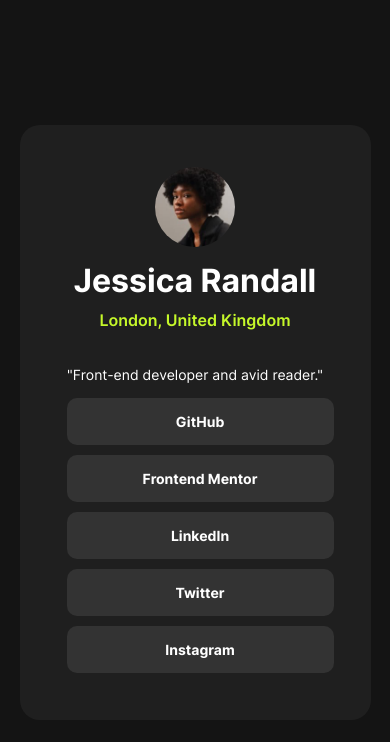
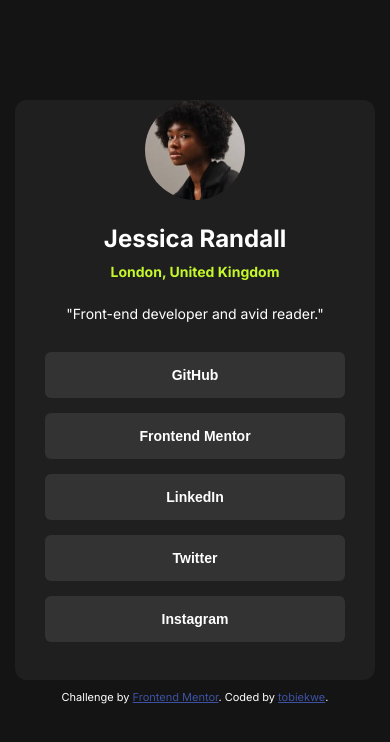
Before and after one commit to tobiekwe/social-links-profile, a plain HTML site: page index.html in a window 390 px wide. Drawn offline with Linux system fonts and the light colour scheme.

Commit message:
reverse commit

```diff
--- a/index.html
+++ b/index.html
@@ -2,41 +2,46 @@
 <html lang="en">
 <head>
   <meta charset="UTF-8">
-    <meta name="viewport" content="width=device-width, initial-scale=1.0">
-    <title>Social Link Profile</title>
-    <link rel="shortcut icon" href="favicon-32x32.png" type="image/x-icon">
+  <meta name="viewport" content="width=device-width, initial-scale=1.0"> <!-- displays site properly based on user's device -->
+
+  <link rel="icon" type="image/png" sizes="32x32" href="./assets/images/favicon-32x32.png">
+  <link rel="preconnect" href="https://fonts.googleapis.com">
+<link rel="preconnect" href="https://fonts.gstatic.com" crossorigin>
+<link href="https://fonts.googleapis.com/css2?family=Figtree:ital,wght@0,300..900;1,300..900&family=Inter:wght@100..900&family=Outfit:wght@100..900&family=Poppins:ital,wght@0,100;0,200;0,300;0,400;0,500;0,600;0,700;0,800;0,900;1,100;1,200;1,300;1,400;1,500;1,600;1,700;1,800;1,900&display=swap" rel="stylesheet">
   <link rel="stylesheet" href="style.css">
+
+  <title>Frontend Mentor | Social links profile</title>
+
+  <!-- Feel free to remove these styles or customise in your own stylesheet 👍 -->
+  <style>
+    .attribution { font-size: 11px; text-align: center; }
+    .attribution a { color: hsl(228, 45%, 44%); }
+  </style>
 </head>
-
-
 <body>
 
-    <main class="container">
+  <div class="container">
+    <div class="profile">
+      <img src="assets/images/avatar-jessica.jpeg" alt="">
+      <h2>Jessica Randall</h2>
+      <h4>London, United Kingdom</h4>
+      <p>"Front-end developer and avid reader."</p>
+    </div>
 
-        <img class="myimg" src="assets/images/avatar-jessica.jpeg" alt="">
-
-        <h1>Jessica Randall</h1>
-        <h4>London, United Kingdom</h4>
-
-        <br><br>
-        <p>"Front-end developer and avid reader."</p>
-
-        <div class="btns">
-
+    <div class="social">
       <button>GitHub</button>
       <button>Frontend Mentor</button>
       <button>LinkedIn</button>
       <button>Twitter</button>
       <button>Instagram</button>
+    </div>
 
   </div>
 
-    </main>
 
-
-
-
+  <div class="attribution">
+    Challenge by <a href="https://www.frontendmentor.io?ref=challenge" target="_blank">Frontend Mentor</a>.
+    Coded by <a href="#">tobiekwe</a>.
+  </div>
 </body>
-
-
 </html>
--- a/style.css
+++ b/style.css
@@ -1,113 +1,125 @@
-@font-face {
-    font-family: 'Custom';
-    src: url(./assets/fonts/Inter-VariableFont_slnt\,wght.ttf);
+@media screen and (max-width: 1440px){
+    body{
+        text-align: center;
+        background-color: hsl(0, 0%, 8%);
+        color: hsl(0, 0%, 100%);
+        font-family: "Inter", sans-serif;
+    }
+    .container{
+        box-sizing: border-box;
+        background-color: hsl(0, 0%, 12%);
+        width: 360px;
+        height: 580px;
+        margin-left: auto;
+        margin-right: auto;
+        margin-top: 100px;
+        margin-bottom: 10px;
+        border-radius: 12px;
+    }
+    .profile img{
+        width: 100px;
+        height: auto;
+        border-radius: 50%;
+    }
+    .profile h4{
+        color: hsl(75, 94%, 57%);
+        font-size: 14px;
+        margin-top: -10px;
+        margin-bottom: 25px;
+    }
+    .profile p{
+        font-size: 14px;
+        font-weight: 400;
+        margin-bottom: 30px;
+    }
+    .social{
+        width: 300px;
+        height: auto;
+        display: flex;
+        flex-direction: column;
+        margin-left: auto;
+        margin-right: auto;
+        gap: 15px;
+        font-size: 16px;
+        font-weight: 600;
+
+    }
+    .social button{
+        background-color: hsl(0, 0%, 20%);
+        color: hsl(0, 0%, 100%);
+        padding: 15px 0;
+        border: none;
+        font-size: 14px;
+        font-weight: 600;
+        border-radius: 6px;
+    }
+    .social button:hover{
+        background-color: hsl(75, 94%, 57%);
+        color: black;
+        cursor: pointer;
+        /* color: hsl(0, 0%, 100%);
+        padding: 15px 0;
+        border: none;
+        font-size: 14px;
+        font-weight: 600;
+        border-radius: 6px; */
+    }
 }
 
-@font-face {
-    font-family: 'Custom2';
-    src: url(./assets/fonts/static/Inter-Regular.ttf);
-}
 
-@font-face {
-    font-family: 'Custom3';
-    src: url(./assets/fonts/static/Inter-SemiBold.ttf);
-}
 
-@font-face {
-    font-family: 'Custom4';
-    src: url(./assets/fonts/static/Inter-Bold.ttf);
-}
 
-*{
-    margin: 0;
-    padding: 0;
-    box-sizing: border-box;
-}
+@media screen and (max-width: 375px) {
+    body{
+        text-align: center;
+        background-color: hsl(0, 0%, 8%);
+        color: hsl(0, 0%, 100%);
+        font-family: "Inter", sans-serif;
+    }
+    .container{
+        box-sizing: border-box;
+        background-color: hsl(0, 0%, 12%);
+        width: 360px;
+        height: 580px;
+        margin-left: auto;
+        margin-right: auto;
+        margin-top: 30px;
+        margin-bottom: 10px;
+        border-radius: 12px;
+    }
+    .profile img{
+        width: 100px;
+        height: auto;
+        border-radius: 50%;
+    }
+    .profile h4{
+        color: hsl(75, 94%, 57%);
+        font-size: 14px;
+    }
+    .profile p{
+        font-size: 14px;
+        font-weight: 400;
+        margin-bottom: 30px;
+    }
+    .social{
+        width: 300px;
+        height: auto;
+        display: flex;
+        flex-direction: column;
+        margin-left: auto;
+        margin-right: auto;
+        gap: 15px;
+        font-size: 16px;
+        font-weight: 600;
 
-body{
-    background-color: hsl(0, 0%, 8%);
-    display: flex;
-    justify-content: center;
-    align-items: center;
-    height: 100vh;
-    color: hsl(0, 0%, 100%);
-}
-
-.container{
-    text-align: center;
-    width: 400px;
-    height: 700px;
-    background-color: hsl(0, 0%, 12%);
-    border-radius: 20px;
-    padding: 2rem;
-}
-
-h1 {
-    font-family: 'Custom';
-    padding-bottom: 10px;
-}
-
-h4{
-    font-family: 'Custom3';
-    color: hsl(75, 94%, 57%);
-}
-
-img{
-    height: 100px;
-    width: 100px;
-    border-radius: 50%;
-    margin: 20px;
-}
-
-p{
-    font-size: 14px;
-    font-weight: 100;
-    font-family: 'Custom2';
-}
-
-.btns{
-    padding: 10px;
-}
-
-.btns button{
-    margin: 10px;
-    padding: 15px;
-    border-radius: 10px;
-    width: 300px;
-    background-color: hsl(0, 0%, 20%);
-    color: hsl(0, 0%, 100%);
-    font-size: 14px;
-    font-family: 'Custom4';
-    border: none;
-    cursor: pointer;
-}
-
-.btns button:hover{
-    color: grey;
-    background-color: hsl(75, 94%, 57%);
-}
-
-@media screen and (max-width: 600px) {
-
-    .container{
-        width: 90%;
-        height: 70%;
-        overflow: hidden;
-        height: auto;
     }
-
-    .btns{
-        padding: 10px;
+    .social button{
+        background-color: hsl(0, 0%, 20%);
+        color: hsl(0, 0%, 100%);
+        padding: 15px 0;
+        border: none;
+        font-size: 14px;
+        font-weight: 600;
+        border-radius: 6px;
     }
-
-    .btns button{
-        margin: 5px;
-        width: 100%;
-    }
-
-    .myimg{
-        height: 80px;
-        width: 80px;
-        margin: 10px;
-    }
-}
+  }
```
Lines whose indentation alone changed are shown as unchanged.
